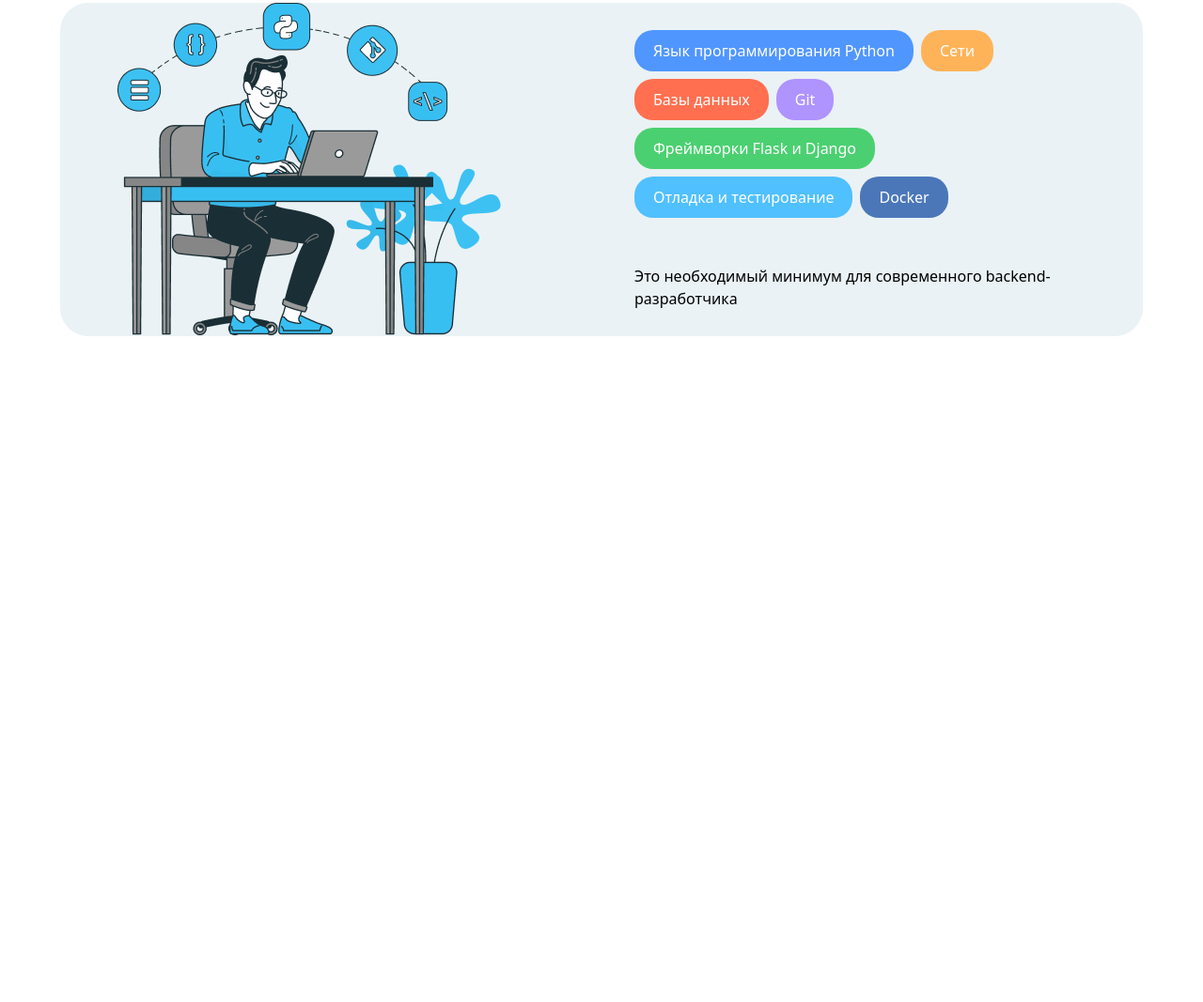
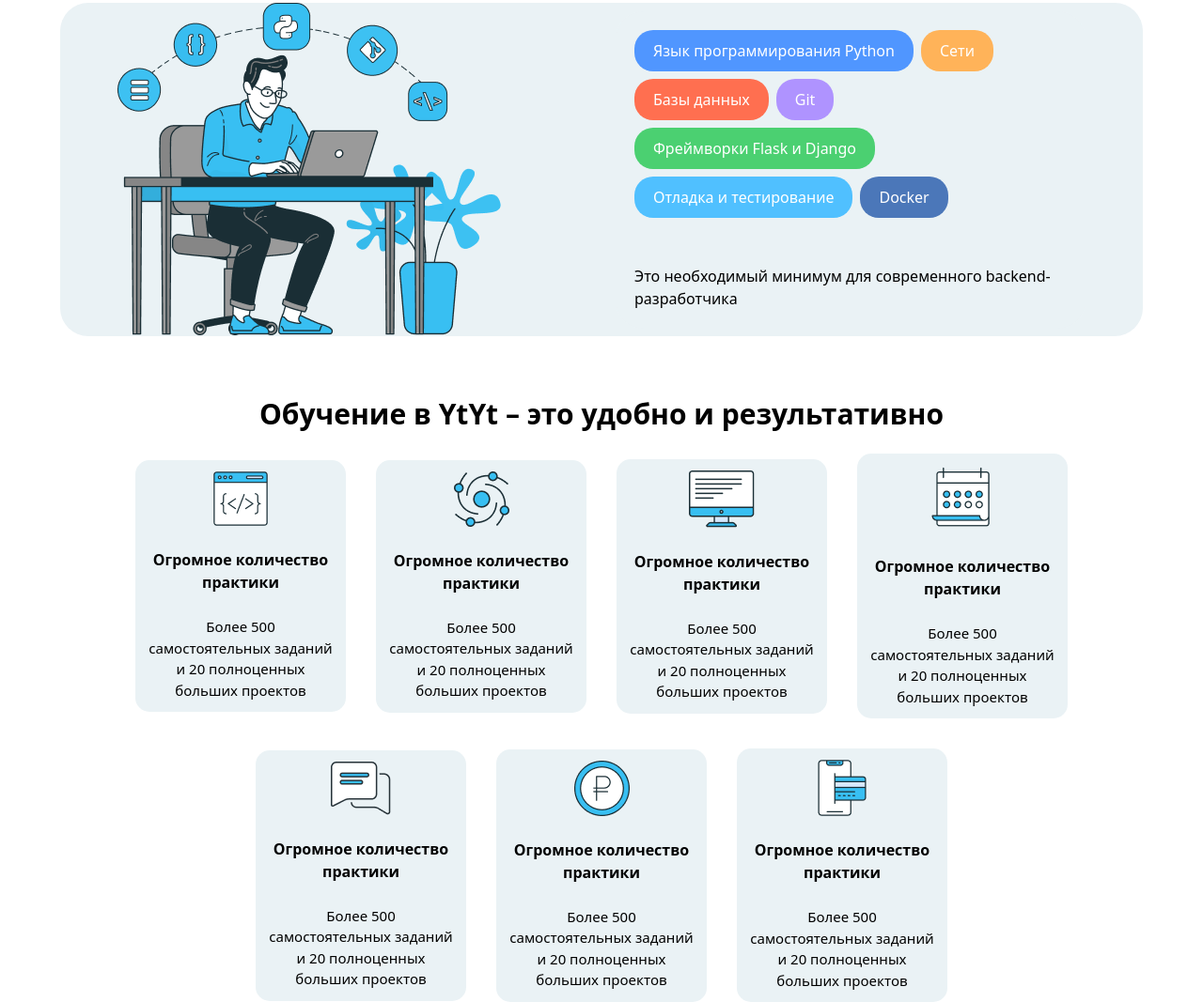
Before and after one commit to Hojiakbar-art/IT-SCHOOL, a website: page index.html in a window 1280 px wide. Shown: the part 675-1742 px from the top of the page at 94% size. Before the commit the page ends 1033 px from the top, so only its background shows below. Drawn offline with Linux system fonts and the light colour scheme.

Commit message:
Added section 3

```diff
--- a/index.html
+++ b/index.html
@@ -54,5 +54,61 @@
             </div>
         </div>
     </section>
+
+
+    <section class="w-[90%] m-auto lg:max-w-300 lg:m-auto mt-15 lg:mt-15">
+        <h1 class="text-[30px] text-center font-bold m-[20px_0]">Обучение в YtYt – это удобно и результативно</h1>
+        <div class="flex flex-wrap gap-8 justify-center items-center">
+            <div class="bg-[#EAF2F5] p-3 rounded-[15px]">
+                <img class="block m-auto" src="./src/svg-gobbler 1.png" alt="">
+                <br>
+                <p class="font-bold text-center lg:w-50 m-auto w-50">Огромное количество практики</p>
+                <br>
+                <p class="text-center lg:w-50 m-auto text-[15px] w-50">Более 500 самостоятельных заданий и 20 полноценных больших проектов</p>
+            </div>
+            <div class="bg-[#EAF2F5] p-3 rounded-[15px]">
+                <img class="block m-auto" src="./src/svg-gobbler 3.png" alt="">
+                <br>
+                <p class="font-bold text-center lg:w-50 m-auto w-50">Огромное количество практики</p>
+                <br>
+                <p class="text-center lg:w-50 m-auto text-[15px] w-50">Более 500 самостоятельных заданий и 20 полноценных больших проектов</p>
+            </div>
+            <div class="bg-[#EAF2F5] p-3 rounded-[15px]">
+                <img class="block m-auto" src="./src/Group 1182.png" alt="">
+                <br>
+                <p class="font-bold text-center lg:w-50 m-auto w-50">Огромное количество практики</p>
+                <br>
+                <p class="text-center lg:w-50 m-auto text-[15px] w-50">Более 500 самостоятельных заданий и 20 полноценных больших проектов</p>
+            </div>
+            <div class="bg-[#EAF2F5] p-3 rounded-[15px]">
+                <img class="block m-auto" src="./src/Group 1176.png" alt="">
+                <br>
+                <p class="font-bold text-center lg:w-50 m-auto w-50">Огромное количество практики</p>
+                <br>
+                <p class="text-center lg:w-50 m-auto text-[15px] w-50">Более 500 самостоятельных заданий и 20 полноценных больших проектов</p>
+            </div>
+            <div class="bg-[#EAF2F5] p-3 rounded-[15px]">
+                <img class="block m-auto" src="./src/Group 1195.png" alt="">
+                <br>
+                <p class="font-bold text-center lg:w-50 m-auto w-50">Огромное количество практики</p>
+                <br>
+                <p class="text-center lg:w-50 m-auto text-[15px] w-50">Более 500 самостоятельных заданий и 20 полноценных больших проектов</p>
+            </div>
+            <div class="bg-[#EAF2F5] p-3 rounded-[15px]">
+                <img class="block m-auto" src="./src/svg-gobbler (5) 1.png" alt="">
+                <br>
+                <p class="font-bold text-center lg:w-50 m-auto w-50">Огромное количество практики</p>
+                <br>
+                <p class="text-center lg:w-50 m-auto text-[15px] w-50">Более 500 самостоятельных заданий и 20 полноценных больших проектов</p>
+            </div>
+            <div class="bg-[#EAF2F5] p-3 rounded-[15px]">
+                <img class="block m-auto" src="./src/svg-gobbler (6) 1.png" alt="">
+                <br>
+                <p class="font-bold text-center lg:w-50 m-auto w-50">Огромное количество практики</p>
+                <br>
+                <p class="text-center lg:w-50 m-auto text-[15px] w-50">Более 500 самостоятельных заданий и 20 полноценных больших проектов</p>
+            </div>
+        </div>
+    </section>
 </body>
 </html>
```
Also changed, not shown: src/Group 1176.png (added), src/Group 1182.png (added), src/Group 1195.png (added), src/output.css, src/svg-gobbler (5) 1.png (added), src/svg-gobbler (6) 1.png (added), src/svg-gobbler 1.png (added), src/svg-gobbler 3.png (added).
